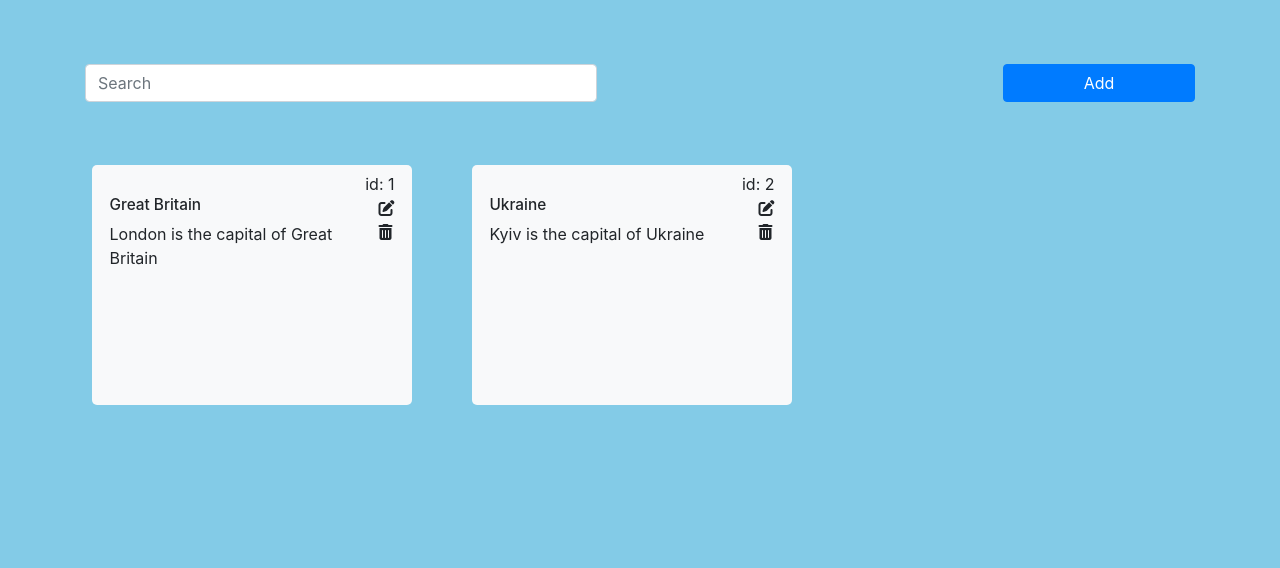
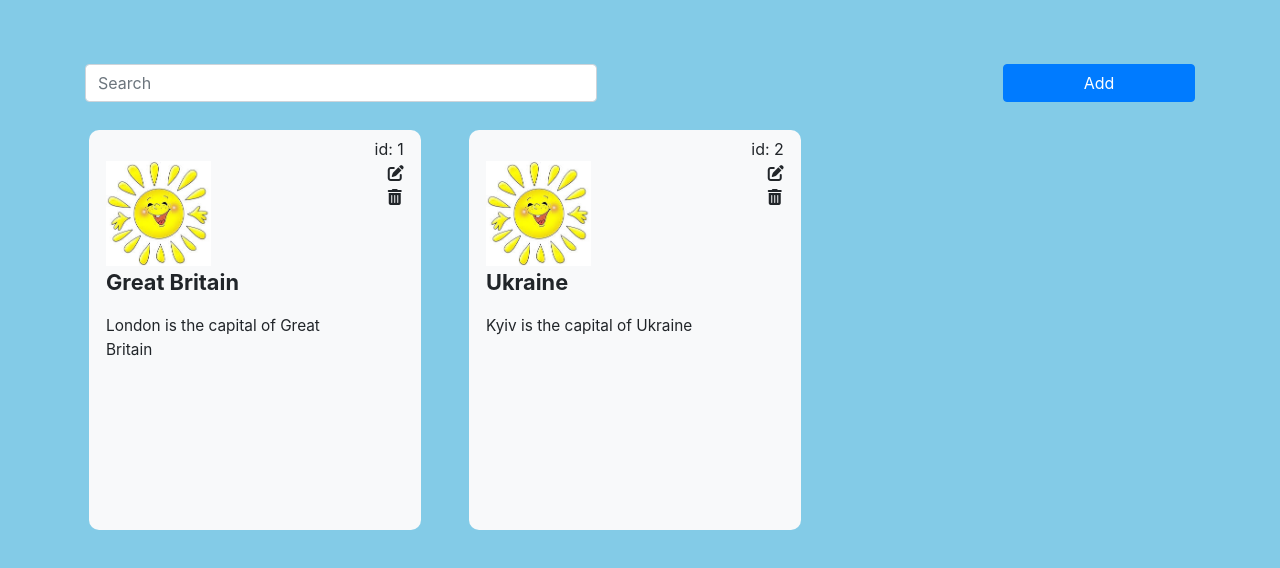
Before and after one commit to vitgrey/post, an Angular app: page /show-post in a window 1280 px wide. Shown: the top 568 px of the page. Built offline with nearby package versions, Linux system fonts and the light colour scheme.

Commit message:
best version

```diff
--- a/src/app/components/change-post/change-post-routing.module.ts
+++ b/src/app/components/change-post/change-post-routing.module.ts
@@ -1,12 +1,12 @@
-import { NgModule } from "@angular/core"
+import { NgModule } from '@angular/core';
 import { Routes, RouterModule } from '@angular/router';
-import { ChangePostComponent } from './change-post.component'
+import { ChangePostComponent } from './change-post.component';
 
 const routes: Routes = [
   {
     path: '', component: ChangePostComponent
   }
-]
+];
 
 @NgModule({
   imports: [RouterModule.forChild(routes)],
--- a/src/app/components/change-post/change-post.component.ts
+++ b/src/app/components/change-post/change-post.component.ts
@@ -11,37 +11,36 @@ import { ArticlesModel } from 'src/app/models/article';
 export class ChangePostComponent implements OnInit {
 
   public articleId: string;
-  public articleDetail = <ArticlesModel>{}
+  public articleDetail = {} as ArticlesModel;
   public mode: string;
 
   constructor(private activatedRoute: ActivatedRoute, private router: Router, private articlesServise: ArticlesService) { }
 
   ngOnInit() {
     this.activatedRoute.queryParams.subscribe((params: Params) => {
-      this.articleId = params['id']
+      this.articleId = params.id;
       if (this.articleId !== undefined) {
-        this.getArticleDetailById(this.articleId)
-        this.mode = 'Edit'
+        this.getArticleDetailById(this.articleId);
+        this.mode = 'Edit';
+      } else {
+        this.articleDetail.id = 0;
+        this.mode = 'Add';
       }
-      else {
-        this.articleDetail['id'] = 0;
-        this.mode = 'Add'
-      }
-    })
+    });
   }
 
   getArticleDetailById(id) {
-    this.articleDetail = this.articlesServise.getArticleById(parseInt(id))
+    this.articleDetail = this.articlesServise.getArticleById(parseInt(id));
   }
 
   onArticleSubmitForm(form) {
     if (form.valid) {
-      this.articlesServise.updateArticleById(this.articleDetail)
-      this.router.navigate(['/show-post'])
+      this.articlesServise.updateArticleById(this.articleDetail);
+      this.router.navigate(['/show-post']);
     }
   }
 
   onClickCancel() {
-    this.router.navigate(['/show-post'])
+    this.router.navigate(['/show-post']);
   }
 }
--- a/src/app/components/show-post/show-post-routing.module.ts
+++ b/src/app/components/show-post/show-post-routing.module.ts
@@ -1,12 +1,12 @@
-import { NgModule } from "@angular/core"
+import { NgModule } from '@angular/core';
 import { Routes, RouterModule } from '@angular/router';
-import { ShowPostComponent } from './show-post.component'
+import { ShowPostComponent } from './show-post.component';
 
 const routes: Routes = [
   {
     path: '', component: ShowPostComponent
   }
-]
+];
 
 @NgModule({
   imports: [RouterModule.forChild(routes)],
--- a/src/app/components/show-post/show-post.component.html
+++ b/src/app/components/show-post/show-post.component.html
@@ -18,20 +18,25 @@
       <div class="bg-light article">
         <span>id: {{article.id}}</span><br>
 
+        <a class="img">
+          <img src="../../../assets/download.jpeg" alt="W3Schools" width="105" height="105">
+        </a>
+
         <div class="icon">
           <i title=" Edit" class="fas fa-edit" aria-hidden="true" data-toggle="modal" data-target="#exampleModalChange"
             (click)="onClickEditArticleDetail(article.id)"></i><br>
           <i title="Delete" class="fas fa-trash-alt" aria-hidden="true" data-toggle="modal"
              (click)="onClickArticleDelete(article.id)"></i>
         </div>
-        <h4 class="title">{{article.title}}</h4>
+        <p class="title">{{article.title}}</p>
         <div class="box">
           <div>
             <p class="content">{{article.content}}</p>
           </div>
         </div>
+
+
       </div>
-
 
       <!--Delete modal-->
 
--- a/src/app/components/show-post/show-post.component.scss
+++ b/src/app/components/show-post/show-post.component.scss
@@ -1,10 +1,9 @@
 .container {
-  margin-top: 7vh;
+  margin-top: 3vh;
 }
 
 .icon {
   float: right;
-  margin-bottom: 8vh;
 }
 
 .wrapper {
@@ -17,6 +16,7 @@
 .search {
   width: 40vw;
 }
+
 .add button {
   width: 15vw;
 }
@@ -26,18 +26,19 @@ span {
 }
 
 .article {
-  border-radius: 5px;
+  border-radius: 10px;
   padding: 2% 5% 0% 5%;
-  margin: 2%;
-  height: 30vh;
-  width: 25vw;
+  margin: 1%;
+  height: 50vh;
+  width: 26vw;
 }
 
 .title {
-  font-size: 1.5vw;
+  font-size: 1.7vw;
+  font-weight: bold;
 }
 
-.title {
+.content {
   font-size: 1.2vw;
 }
 
@@ -61,6 +62,10 @@ span {
   margin-left: -5px;
 }
 
+.img {
+  padding-bottom: 2vh;
+}
+
 .box:after {
   content: "\02026";
   box-sizing: content-box;
--- a/src/app/components/show-post/show-post.component.ts
+++ b/src/app/components/show-post/show-post.component.ts
@@ -10,20 +10,20 @@ import { Router } from '@angular/router';
 })
 export class ShowPostComponent implements OnInit {
 
-  public articles: ArticlesModel[] = []
+  public articles: ArticlesModel[] = [];
 
   constructor(private articlesService: ArticlesService, private router: Router) { }
 
   ngOnInit() {
-    this.loadAllArticleList()
+    this.loadAllArticleList();
   }
 
   loadAllArticleList() {
-    this.articles = this.articlesService.getAllArticles()
+    this.articles = this.articlesService.getAllArticles();
   }
 
   onClickEditArticleDetail(id) {
-    this.router.navigate(['/change-post'], { queryParams: { id: id } })
+    this.router.navigate(['/change-post'], { queryParams: { id } });
   }
 
   onClickArticleDelete(id) {
@@ -32,7 +32,7 @@ export class ShowPostComponent implements OnInit {
   }
 
   onClickAddArticle() {
-    this.router.navigate(['/change-post'])
+    this.router.navigate(['/change-post']);
   }
 
 }
--- a/src/app/services/articles.service.ts
+++ b/src/app/services/articles.service.ts
@@ -1,18 +1,17 @@
 import { ArticlesModel } from 'src/app/models/article';
-import { Injectable } from '@angular/core'
+import { Injectable } from '@angular/core';
 
 @Injectable()
 export class ArticlesService {
 
-  public articles: ArticlesModel[] = []
+  public articles: ArticlesModel[] = [];
   constructor() { }
 
   getAllArticles(): ArticlesModel[] {
     if (localStorage.getItem('localData') !== null) {
-      this.articles = JSON.parse(localStorage.getItem('localData'))
-    }
-    else {
-      let articleArrayData = [
+      this.articles = JSON.parse(localStorage.getItem('localData'));
+    } else {
+      const articleArrayData = [
         {
           id: 1,
           title: 'Great Britain',
@@ -23,46 +22,45 @@ export class ArticlesService {
           title: 'Ukraine',
           content: 'Kyiv is the capital of Ukraine'
         }
-      ]
-      localStorage.setItem('localData', JSON.stringify(articleArrayData))
-      this.articles = JSON.parse(localStorage.getItem('localData'))
+      ];
+      localStorage.setItem('localData', JSON.stringify(articleArrayData));
+      this.articles = JSON.parse(localStorage.getItem('localData'));
     }
-    return this.articles
+    return this.articles;
   }
 
   getArticleById(id: number): ArticlesModel {
-    let articleArray = JSON.parse(localStorage.getItem('localData'))
+    const articleArray = JSON.parse(localStorage.getItem('localData'));
     return articleArray
       .filter(todo => todo.id === id)
-      .pop()
+      .pop();
   }
 
   updateArticleById(article): ArticlesModel {
     if (article.id === 0) {
-      let articleArray = JSON.parse(localStorage.getItem('localData'))
-      let articleId = articleArray.length
-      article.id = ++articleId
-      articleArray.push(article)
-      localStorage.setItem('localData', JSON.stringify(articleArray))
-    }
-    else {
-      let articleSaveArray = JSON.parse(localStorage.getItem('localData'))
-      for (let i in articleSaveArray) {
+      const articleArray = JSON.parse(localStorage.getItem('localData'));
+      let articleId = articleArray.length;
+      article.id = ++articleId;
+      articleArray.push(article);
+      localStorage.setItem('localData', JSON.stringify(articleArray));
+    } else {
+      const articleSaveArray = JSON.parse(localStorage.getItem('localData'));
+      for (const i in articleSaveArray) {
         if (articleSaveArray[i].id === article.id) {
-          articleSaveArray[i] = article
-          localStorage.setItem('localData', JSON.stringify(articleSaveArray))
+          articleSaveArray[i] = article;
+          localStorage.setItem('localData', JSON.stringify(articleSaveArray));
         }
       }
     }
-    return article
+    return article;
   }
 
   deleteArticleDetail(id) {
-    let articleArray = JSON.parse(localStorage.getItem('localData'))
-    for (let i in articleArray) {
+    const articleArray = JSON.parse(localStorage.getItem('localData'));
+    for (const i in articleArray) {
       if (articleArray[i].id === id) {
-        articleArray.splice(i, 1)
-        localStorage.setItem('localData', JSON.stringify(articleArray))
+        articleArray.splice(i, 1);
+        localStorage.setItem('localData', JSON.stringify(articleArray));
       }
     }
   }
```
Also changed, not shown: src/app/components/change-post/change-post.module.ts (+5 -5 lines), src/app/components/show-post/show-post.module.ts (+4 -4 lines), src/app/models/article.ts (line endings or trailing spaces), src/assets/download.jpeg (added), src/assets/myw3schoolsimage.jpg (added).
